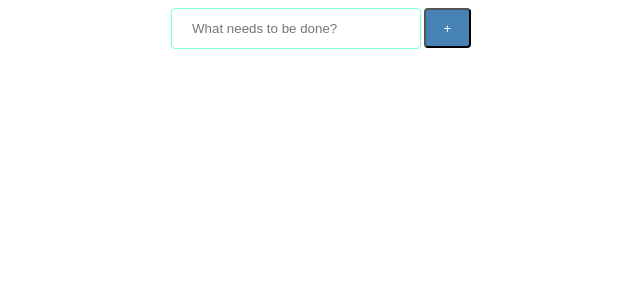
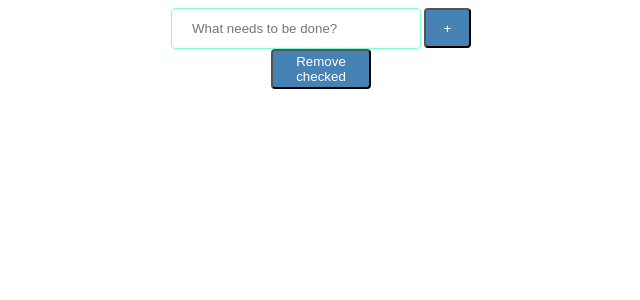
Before and after one commit to Arevik-Hayrapetyan/vue-todoList, a Vue app: page / in a window 1280 px wide. Shown: the top 300 px of the page, without its empty margins (319-959 px from the left). Built offline with nearby package versions, Linux system fonts and the light colour scheme.

Commit message:
feat: Added Remove checked buttons

```diff
--- a/src/components/List.vue
+++ b/src/components/List.vue
@@ -31,6 +31,11 @@
           ></i>
         </div>
       </div>
+      <div class="remove-cnt">
+        <button class="remove-btn" @click="handleRemove(item)">
+          Remove checked
+        </button>
+      </div>
     </div>
   </div>
 </template>
@@ -46,7 +51,6 @@ export default {
       editedTask: null,
       index: Math.random(),
       inputValue: "",
-
       addList: [],
     };
   },
@@ -84,6 +88,10 @@ export default {
         this.addList[index].isChecked = false;
       }
       console.log(this.addList[index].isChecked);
+    },
+    handleRemove() {
+      this.addList = this.addList.filter((el) => el.isChecked === false);
+      console.log(this.addList);
     },
   },
 };
@@ -142,9 +150,7 @@ export default {
   color: #4682b4;
   margin-left: 2px;
 }
-.status-btn {
-  cursor: pointer;
-}
+
 .value-cnt {
   margin-left: 0;
   display: flex;
@@ -153,4 +159,15 @@ export default {
   display: flex;
   justify-content: space-between;
 }
+.remove-btn {
+  height: 40px;
+  width: 100px;
+  color: white;
+  background-color: #4682b4;
+  border-radius: 4px;
+}
+.remove-cnt {
+  display: flex;
+  justify-content: center;
+}
 </style>
```
